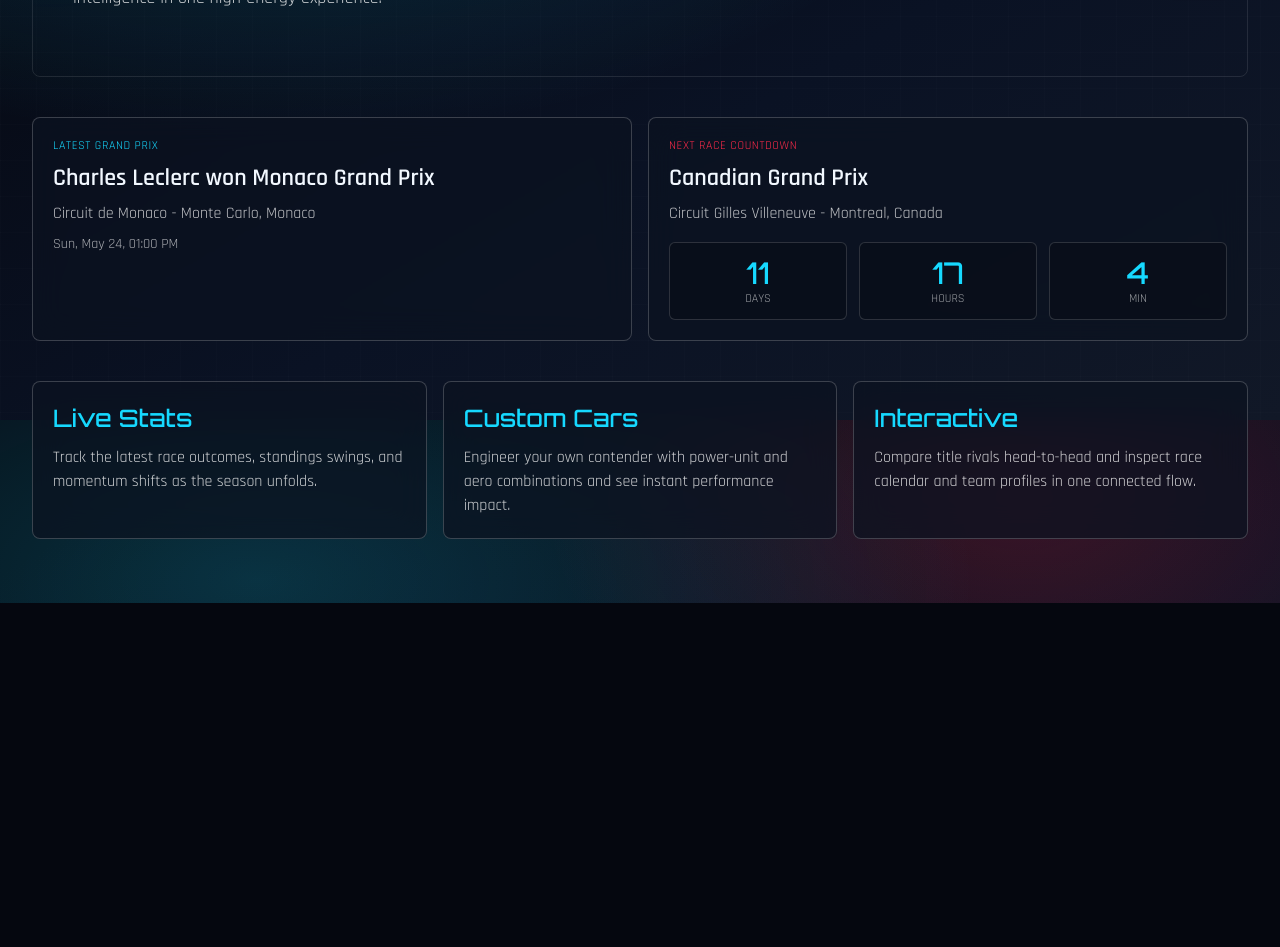
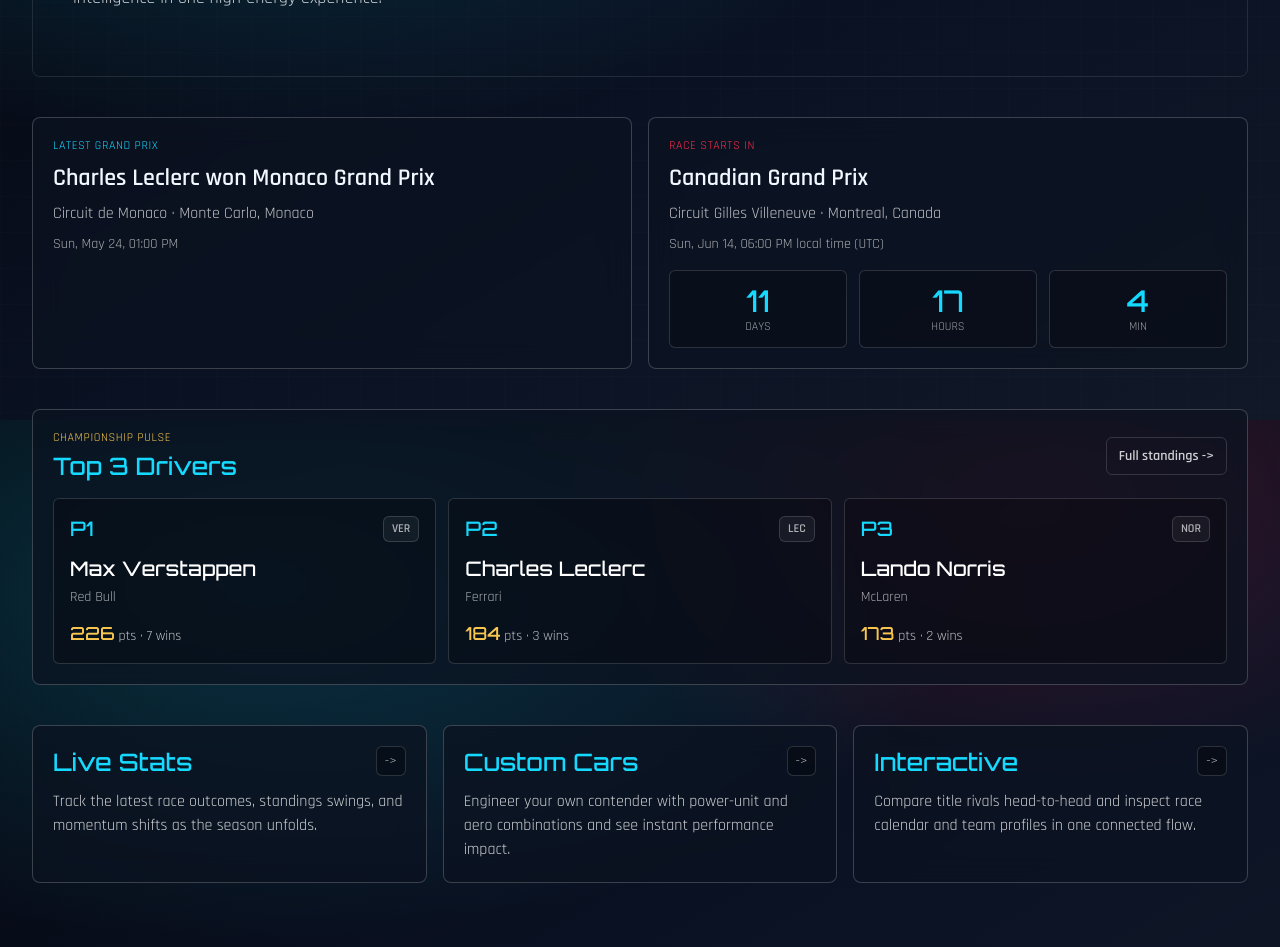
Before and after one commit to charleshuang1234/2, a Next.js app: page / in a window 1280 px wide. Shown: the part 380-1327 px from the top of the page. Before the commit the page ends 983 px from the top, so only its background shows below. Built offline with nearby package versions, Linux system fonts and the light colour scheme; no server answers.

Commit message:
Make homepage cards actionable and add standings preview

```diff
--- a/components/home/home-client.tsx
+++ b/components/home/home-client.tsx
@@ -1,15 +1,17 @@
 "use client";
 
+import Link from "next/link";
 import { motion, useScroll, useTransform } from "framer-motion";
 import { useEffect, useMemo, useState } from "react";
 import { DataStatusBadge } from "@/components/ui/data-status-badge";
-import { DataStatus, RaceResult, UpcomingRace } from "@/lib/types";
+import { DataStatus, DriverStanding, RaceResult, UpcomingRace } from "@/lib/types";
 import { formatRaceDate } from "@/lib/utils";
 import { useAdaptiveMotion } from "@/components/hooks/use-adaptive-motion";
 
 type Props = {
   latestResult: RaceResult;
   nextRace: UpcomingRace;
+  standings: DriverStanding[];
   status: DataStatus;
 };
 
@@ -27,24 +29,32 @@
 const featureBlocks = [
   {
     title: "Live Stats",
+    href: "/standings",
     copy: "Track the latest race outcomes, standings swings, and momentum shifts as the season unfolds."
   },
   {
     title: "Custom Cars",
+    href: "/builder",
     copy: "Engineer your own contender with power-unit and aero combinations and see instant performance impact."
   },
   {
     title: "Interactive",
+    href: "/calendar",
     copy: "Compare title rivals head-to-head and inspect race calendar and team profiles in one connected flow."
   }
 ];
 
-export function HomeClient({ latestResult, nextRace, status }: Props) {
+export function HomeClient({ latestResult, nextRace, standings, status }: Props) {
   const { shouldReduce } = useAdaptiveMotion();
   const [countdown, setCountdown] = useState(() => computeCountdown(nextRace.date, nextRace.time));
   const { scrollYProgress } = useScroll();
   const parallaxA = useTransform(scrollYProgress, [0, 1], [0, shouldReduce ? -45 : -120]);
   const parallaxB = useTransform(scrollYProgress, [0, 1], [0, shouldReduce ? -70 : -200]);
+  const [timezone, setTimezone] = useState("local timezone");
+  const topDrivers = useMemo(
+    () => [...standings].sort((a, b) => a.position - b.position).slice(0, 3),
+    [standings]
+  );
 
   useEffect(() => {
     const timer = setInterval(() => {
@@ -52,6 +62,10 @@
     }, 60_000);
     return () => clearInterval(timer);
   }, [nextRace.date, nextRace.time]);
+
+  useEffect(() => {
+    setTimezone(Intl.DateTimeFormat().resolvedOptions().timeZone);
+  }, []);
 
   const winnerHeadline = useMemo(
     () => `${latestResult.winner.fullName} won ${latestResult.raceName}`,
@@ -84,15 +98,18 @@
           <p className="text-xs uppercase tracking-wider text-electric-blue">Latest Grand Prix</p>
           <h2 className="mt-2 text-2xl font-semibold">{winnerHeadline}</h2>
           <p className="mt-2 text-white/75">
-            {latestResult.circuitName} - {latestResult.locality}, {latestResult.country}
+            {latestResult.circuitName} · {latestResult.locality}, {latestResult.country}
           </p>
           <p className="mt-2 text-sm text-white/65">{formatRaceDate(latestResult.date, latestResult.time)}</p>
         </article>
         <article className="glass-panel rounded-lg p-5">
-          <p className="text-xs uppercase tracking-wider text-neon-red">Next Race Countdown</p>
+          <p className="text-xs uppercase tracking-wider text-neon-red">Race starts in</p>
           <h2 className="mt-2 text-2xl font-semibold">{nextRace.raceName}</h2>
           <p className="mt-2 text-white/75">
-            {nextRace.circuitName} - {nextRace.locality}, {nextRace.country}
+            {nextRace.circuitName} · {nextRace.locality}, {nextRace.country}
+          </p>
+          <p className="mt-2 text-sm text-white/65">
+            {formatRaceDate(nextRace.date, nextRace.time)} local time ({timezone})
           </p>
           <div className="mt-4 grid grid-cols-3 gap-3 text-center">
             <div className="rounded-md border border-white/15 bg-black/20 p-3">
@@ -111,19 +128,57 @@
         </article>
       </section>
 
+      <section className="glass-panel rounded-lg p-5">
+        <div className="flex flex-wrap items-center justify-between gap-2">
+          <div>
+            <p className="text-xs uppercase tracking-wider text-signal-gold">Championship pulse</p>
+            <h2 className="mt-1 font-display text-2xl text-electric-blue">Top 3 Drivers</h2>
+          </div>
+          <Link href="/standings" className="focus-ring rounded-md border border-white/15 px-3 py-2 text-sm font-semibold text-white/80 transition hover:border-electric-blue/60 hover:text-electric-blue">
+            Full standings -&gt;
+          </Link>
+        </div>
+        <div className="mt-4 grid gap-3 md:grid-cols-3">
+          {topDrivers.map((driver) => (
+            <article key={driver.id} className="rounded-md border border-white/15 bg-black/25 p-4">
+              <div className="flex items-center justify-between gap-2">
+                <p className="font-display text-xl text-electric-blue">P{driver.position}</p>
+                <p className="rounded-md border border-white/15 bg-white/5 px-2 py-1 text-xs font-semibold text-white/65">{driver.code}</p>
+              </div>
+              <h3 className="mt-3 break-words font-display text-xl text-white">
+                {driver.givenName} {driver.familyName}
+              </h3>
+              <p className="mt-1 break-words text-sm text-white/65">{driver.team}</p>
+              <p className="mt-3 text-sm text-white/75">
+                <span className="font-display text-lg text-signal-gold">{driver.points}</span> pts · {driver.wins} wins
+              </p>
+            </article>
+          ))}
+        </div>
+      </section>
+
       <section className="grid gap-4 md:grid-cols-3">
         {featureBlocks.map((feature, index) => (
-          <motion.article
+          <motion.div
             key={feature.title}
             initial={shouldReduce ? undefined : { opacity: 0, y: 24 }}
             whileInView={shouldReduce ? undefined : { opacity: 1, y: 0 }}
             viewport={{ once: true, amount: 0.5 }}
             transition={{ duration: 0.45, delay: index * 0.08 }}
-            className="glass-panel rounded-lg p-5"
           >
-            <h3 className="font-display text-2xl text-electric-blue">{feature.title}</h3>
-            <p className="mt-3 text-white/80">{feature.copy}</p>
-          </motion.article>
+            <Link
+              href={feature.href}
+              className="focus-ring glass-panel block h-full rounded-lg p-5 transition hover:-translate-y-1 hover:border-electric-blue/70 hover:shadow-neonBlue"
+            >
+              <div className="flex items-start justify-between gap-3">
+                <h3 className="font-display text-2xl text-electric-blue">{feature.title}</h3>
+                <span aria-hidden className="rounded-md border border-white/15 bg-black/30 px-2 py-1 text-sm text-white/70">
+                  -&gt;
+                </span>
+              </div>
+              <p className="mt-3 text-white/80">{feature.copy}</p>
+            </Link>
+          </motion.div>
         ))}
       </section>
     </div>
```
